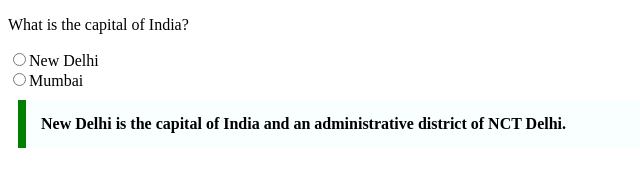
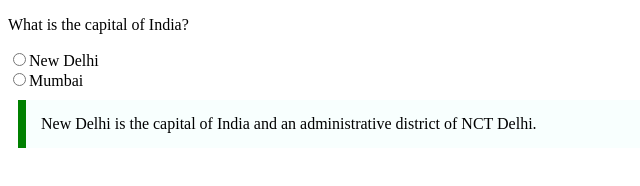
Before and after one commit to acciojob/trivia-dnyaneshwarmagar, a website: page main.html in a window 1280 px wide. Shown: the whole page, without its empty margins (0-640 px from the left). Drawn offline with Linux system fonts and the light colour scheme.

Commit message:
created a submission

```diff
--- a/main.html
+++ b/main.html
@@ -10,15 +10,12 @@
 	<!-- the entire body must be written by student -->
 	<p>What is the capital of India?</p>
 	<div>
-	<input type="radio">New Delhi</input>
-
+		<input type="radio">New Delhi</input>
 	</div>
 	<div>
-	<input type="radio">Mumbai</input>
-
+		<input type="radio">Mumbai</input>
 	</div>
-
-	<blockquote cite="">New Delhi is the capital of India and an administrative district of NCT Delhi.</blockquote>
+	<blockquote cite="https://course.acciojob.com/journey">New Delhi is the capital of India and an administrative district of NCT Delhi.</blockquote>
     <script type="text/javascript" src="./script.js">
 </script>
 
--- a/styles.css
+++ b/styles.css
@@ -3,8 +3,7 @@
 blockquote {
 	max-width: 600px;
 	margin: 10px;
-	padding: 15px;
+	padding:15px;
 	border-left: 8px solid green;
-	background-color: #F8FFFE;
-	font-weight: bold;
+	background-color: #f8fffe
 }
```
